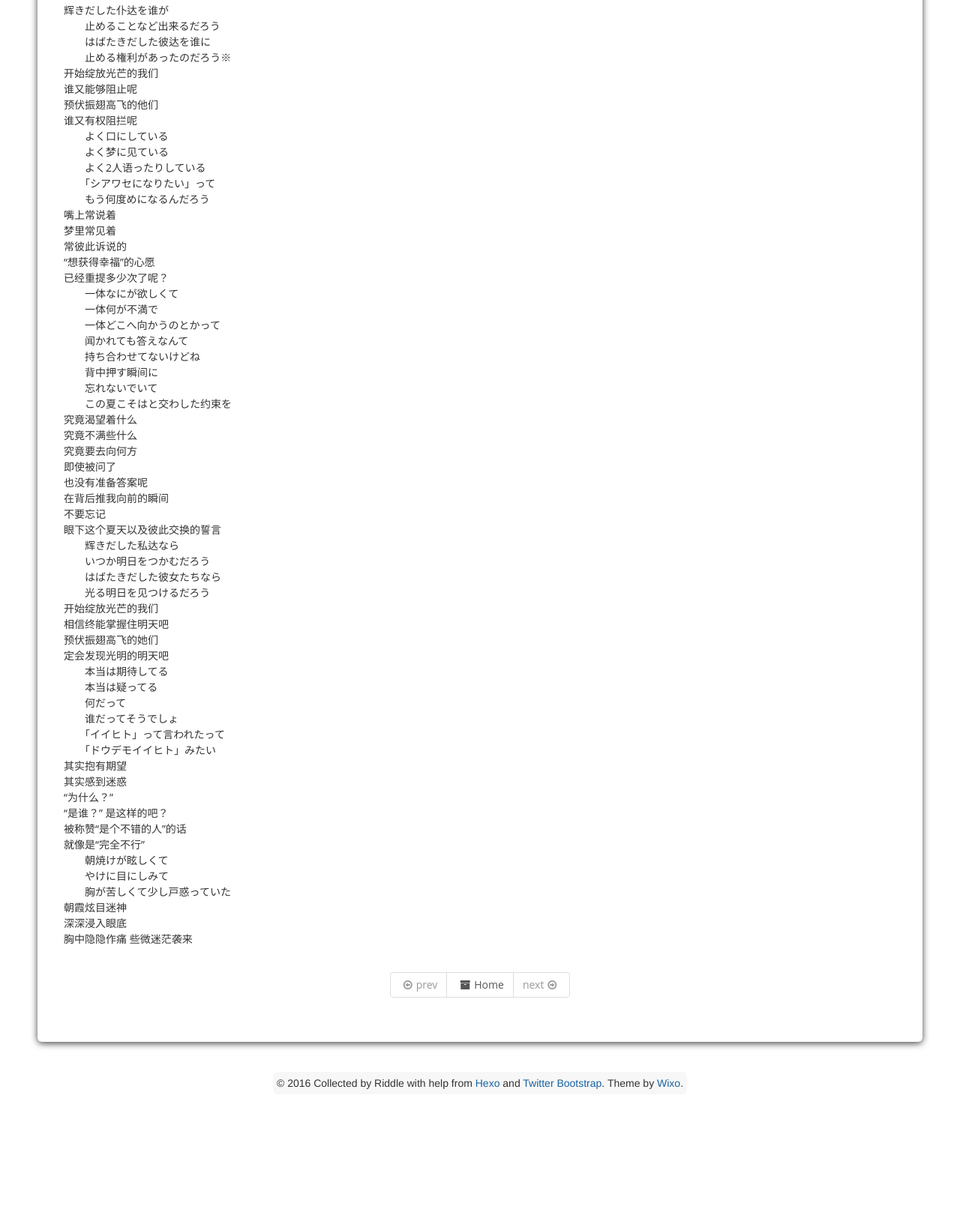
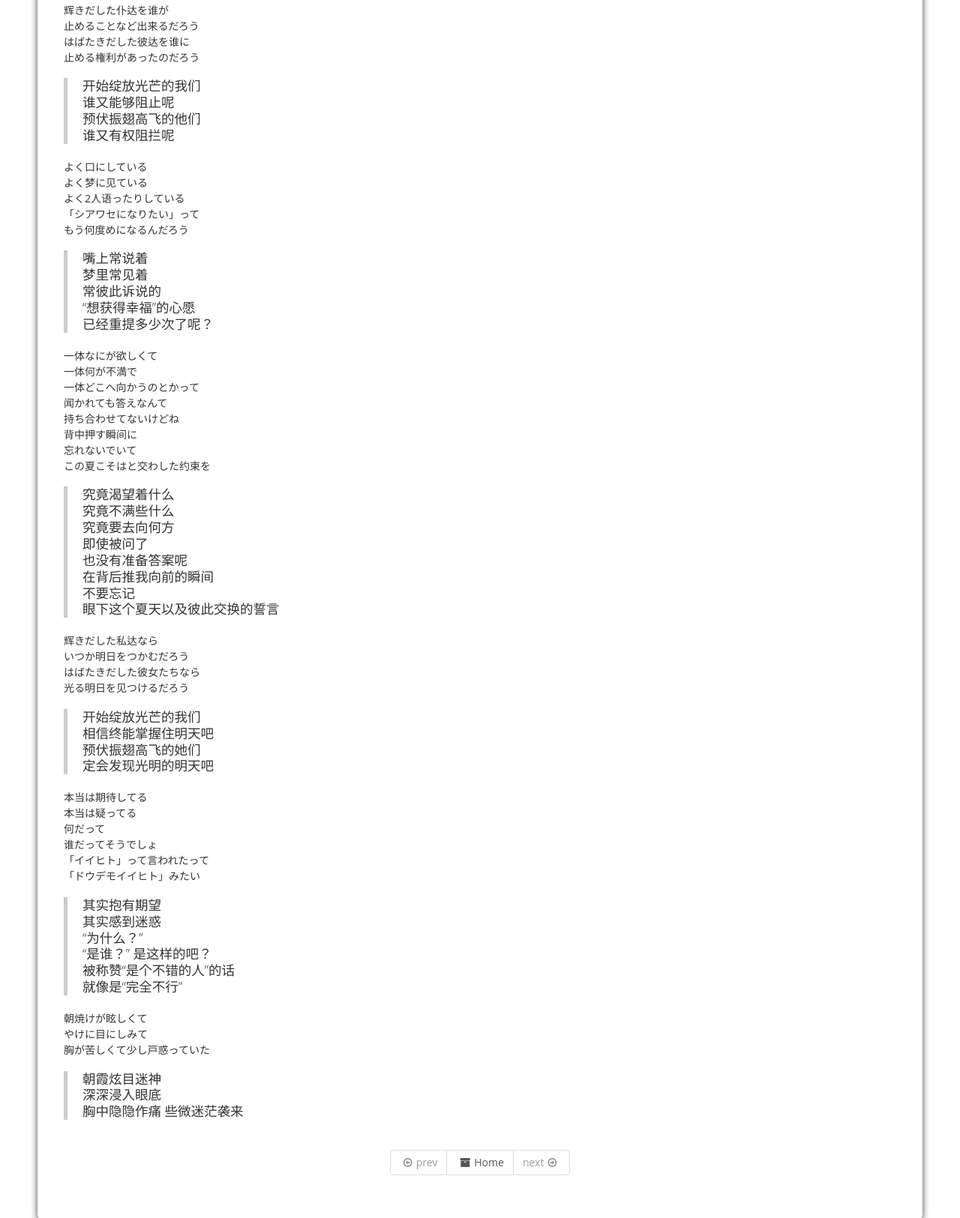
Before and after one commit to riddledle/riddledle.github.io, a plain HTML site: page 2016/08/08/boys-girls/index.html in a window 1280 px wide. Shown: the part 176-1801 px from the top of the page at 75% size. Before the commit the page ends 1716 px from the top, so only its background shows below. Drawn offline with Linux system fonts and the light colour scheme.

Commit message:
Site updated: 2016-08-08 16:21:16

```diff
--- a/2016/08/08/boys-girls/index.html
+++ b/2016/08/08/boys-girls/index.html
@@ -58,7 +58,30 @@
 
 
 	  <!-- content -->
-	  <p>辉きだした仆达を谁が<br>　　止めることなど出来るだろう<br>　　はばたきだした彼达を谁に<br>　　止める権利があったのだろう※<br>开始绽放光芒的我们<br>谁又能够阻止呢<br>预伏振翅高飞的他们<br>谁又有权阻拦呢<br>　　よく口にしている<br>　　よく梦に见ている<br>　　よく2人语ったりしている<br>　　「シアワセになりたい」って<br>　　もう何度めになるんだろう<br>嘴上常说着<br>梦里常见着<br>常彼此诉说的<br>“想获得幸福”的心愿<br>已经重提多少次了呢？<br>　　一体なにが欲しくて<br>　　一体何が不満で<br>　　一体どこへ向かうのとかって<br>　　闻かれても答えなんて<br>　　持ち合わせてないけどね<br>　　背中押す瞬间に<br>　　忘れないでいて<br>　　この夏こそはと交わした约束を<br>究竟渴望着什么<br>究竟不满些什么<br>究竟要去向何方<br>即使被问了<br>也没有准备答案呢<br>在背后推我向前的瞬间<br>不要忘记<br>眼下这个夏天以及彼此交换的誓言<br>　　辉きだした私达なら<br>　　いつか明日をつかむだろう<br>　　はばたきだした彼女たちなら<br>　　光る明日を见つけるだろう<br>开始绽放光芒的我们<br>相信终能掌握住明天吧<br>预伏振翅高飞的她们<br>定会发现光明的明天吧<br>　　本当は期待してる<br>　　本当は疑ってる<br>　　何だって<br>　　谁だってそうでしょ<br>　　「イイヒト」って言われたって<br>　　「ドウデモイイヒト」みたい<br>其实抱有期望<br>其实感到迷惑<br>“为什么？”<br>“是谁？” 是这样的吧？<br>被称赞“是个不错的人”的话<br>就像是“完全不行”<br>　　朝焼けが眩しくて<br>　　やけに目にしみて<br>　　胸が苦しくて少し戸惑っていた<br>朝霞炫目迷神<br>深深浸入眼底<br>胸中隐隐作痛 些微迷茫袭来</p>
+	  <p>辉きだした仆达を谁が<br>止めることなど出来るだろう<br>はばたきだした彼达を谁に<br>止める権利があったのだろう</p>
+<blockquote>
+<p>开始绽放光芒的我们<br>谁又能够阻止呢<br>预伏振翅高飞的他们<br>谁又有权阻拦呢</p>
+</blockquote>
+<p>よく口にしている<br>よく梦に见ている<br>よく2人语ったりしている<br>「シアワセになりたい」って<br>もう何度めになるんだろう</p>
+<blockquote>
+<p>嘴上常说着<br>梦里常见着<br>常彼此诉说的<br>“想获得幸福”的心愿<br>已经重提多少次了呢？</p>
+</blockquote>
+<p>一体なにが欲しくて<br>一体何が不満で<br>一体どこへ向かうのとかって<br>闻かれても答えなんて<br>持ち合わせてないけどね<br>背中押す瞬间に<br>忘れないでいて<br>この夏こそはと交わした约束を</p>
+<blockquote>
+<p>究竟渴望着什么<br>究竟不满些什么<br>究竟要去向何方<br>即使被问了<br>也没有准备答案呢<br>在背后推我向前的瞬间<br>不要忘记<br>眼下这个夏天以及彼此交换的誓言</p>
+</blockquote>
+<p>辉きだした私达なら<br>いつか明日をつかむだろう<br>はばたきだした彼女たちなら<br>光る明日を见つけるだろう</p>
+<blockquote>
+<p>开始绽放光芒的我们<br>相信终能掌握住明天吧<br>预伏振翅高飞的她们<br>定会发现光明的明天吧</p>
+</blockquote>
+<p>本当は期待してる<br>本当は疑ってる<br>何だって<br>谁だってそうでしょ<br>「イイヒト」って言われたって<br>「ドウデモイイヒト」みたい</p>
+<blockquote>
+<p>其实抱有期望<br>其实感到迷惑<br>“为什么？”<br>“是谁？” 是这样的吧？<br>被称赞“是个不错的人”的话<br>就像是“完全不行”</p>
+</blockquote>
+<p>朝焼けが眩しくて<br>やけに目にしみて<br>胸が苦しくて少し戸惑っていた</p>
+<blockquote>
+<p>朝霞炫目迷神<br>深深浸入眼底<br>胸中隐隐作痛 些微迷茫袭来</p>
+</blockquote>
 
 
 	  <div>
```
